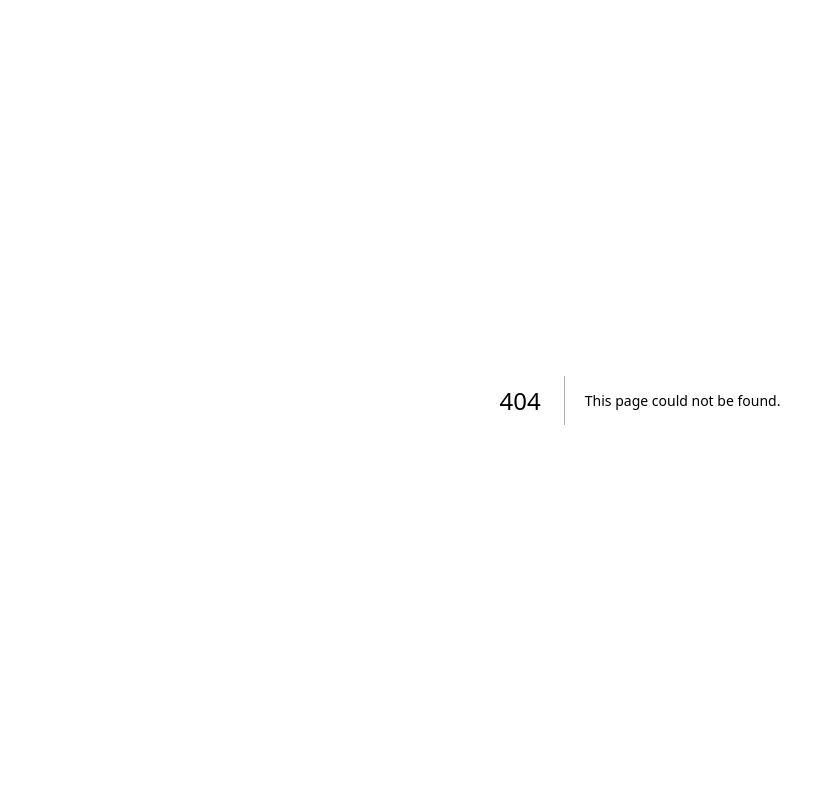
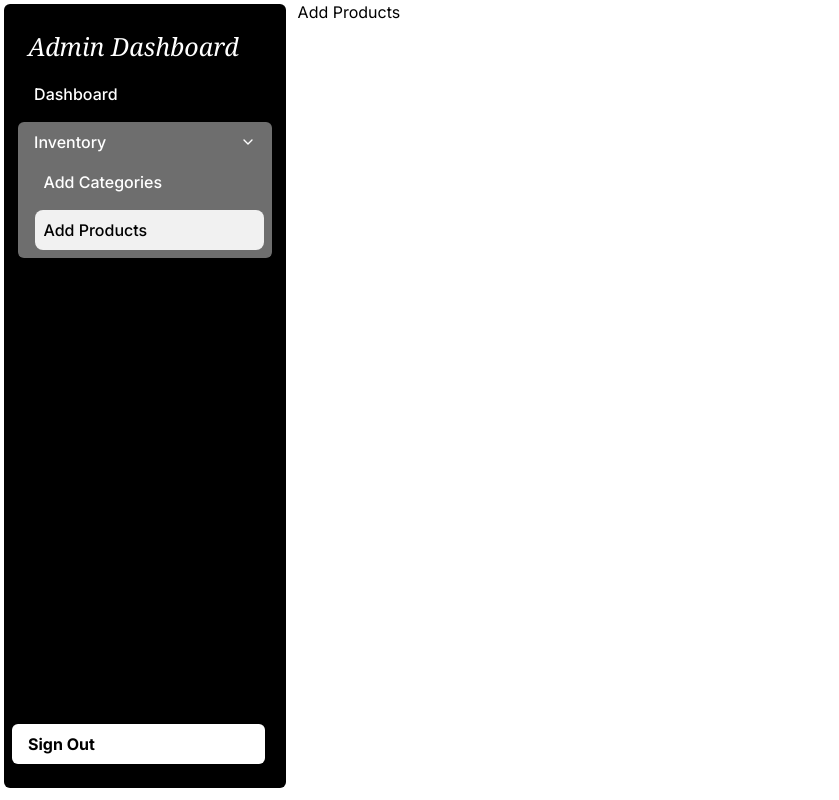
Before and after one commit to Hanvitec/mobile_spares_dashboard, a Next.js app: page /inventory/add-products in a window 1280 px wide. Before the commit this address had no page. Shown: the whole page, without its empty margins (0-839 px from the left). Built offline with nearby package versions, Linux system fonts and the light colour scheme.

Commit message:
Added SideNav. Making required changes to layout.js

```diff
--- /dev/null
+++ b/src/app/components/SideNav.js
@@ -0,0 +1,134 @@
+"use client";
+import { signOut } from "next-auth/react";
+import Link from "next/link";
+import { usePathname, useRouter } from "next/navigation";
+import React from "react";
+
+const SideNav = () => {
+  const links = [
+    {
+      label: "Dashboard",
+      url: "/dashboard",
+      subLinks: [],
+    },
+    {
+      label: "Inventory",
+      url: "/inventory",
+      subLinks: [
+        {
+          label: "Add Categories",
+          url: "/inventory/add-categories",
+        },
+        {
+          label: "Add Products",
+          url: "/inventory/add-products",
+        },
+      ],
+    },
+  ];
+
+  const pathname = usePathname();
+  const router = useRouter();
+
+  const handleParentClick = (subLinkUrl) => {
+    router.push(subLinkUrl);
+  };
+
+  return (
+    <div className="h-[98vh] w-[22vw] bg-black flex flex-col gap-2 justify-between m-1 rounded-md py-4">
+      <div className="">
+        <h1 className="text-white text-[25px] font-[500] flex items-center px-6 py-2 font-serif italic">
+          Admin Dashboard
+        </h1>
+        {/* Dashboard menu items */}
+        <div className="h-fit max-h-[80%]">
+          {links.map((link) => (
+            <div key={link.label}>
+              <div
+                onClick={() =>
+                  link.subLinks.length > 0 &&
+                  handleParentClick(link.subLinks[0].url)
+                }
+                className={`text-white w-[90%] mx-auto  flex flex-col  font-[500] transition-all duration-400 ease-in-out ${
+                  pathname === link.url || pathname.startsWith(link.url)
+                    ? " "
+                    : ""
+                }`}
+              >
+                {link.subLinks.length === 0 ? (
+                  <Link href={link.url}>
+                    <p
+                      className={`w-full h-full mb-2 px-4 py-2 ${
+                        pathname === link.url ? "bg-[#ffffffe6] text-black" : ""
+                      } rounded-md`}
+                    >
+                      {link.label}
+                    </p>
+                  </Link>
+                ) : (
+                  <div
+                    className={`w-full h-full px-4 py-2 cursor-pointer ${
+                      pathname.startsWith(link.url)
+                        ? "bg-[#ffffff6e] rounded-t-md"
+                        : ""
+                    } flex items-center justify-between`}
+                  >
+                    {link.label}
+                    {link.subLinks.length > 0 && (
+                      <span
+                        className={`${
+                          pathname.startsWith(link.url) && "rotate-[90deg]"
+                        } transition-all ease-in-out duration-900`}
+                      >
+                        <svg
+                          width="16"
+                          height="16"
+                          viewBox="0 0 24 24"
+                          fill="none"
+                          xmlns="http://www.w3.org/2000/svg"
+                        >
+                          <path
+                            fillRule="evenodd"
+                            clipRule="evenodd"
+                            d="M8.29289 5.29289C8.68342 4.90237 9.31658 4.90237 9.70711 5.29289L15.7071 11.2929C16.0976 11.6834 16.0976 12.3166 15.7071 12.7071L9.70711 18.7071C9.31658 19.0976 8.68342 19.0976 8.29289 18.7071C7.90237 18.3166 7.90237 17.6834 8.29289 17.2929L13.5858 12L8.29289 6.70711C7.90237 6.31658 7.90237 5.68342 8.29289 5.29289Z"
+                            fill="white"
+                          ></path>
+                        </svg>
+                      </span>
+                    )}
+                  </div>
+                )}
+              </div>
+              {link.subLinks.length > 0 && pathname.startsWith(link.url) && (
+                <div className="transition-all ease-in-out w-[90%] mx-auto rounded-b-md pb-2 mb-2  bg-[#ffffff6e] text-black flex flex-col gap-2">
+                  {link.subLinks.map((subLink) => (
+                    <Link key={subLink.url} href={subLink.url}>
+                      <p
+                        className={`${
+                          pathname === subLink.url
+                            ? "bg-[#ffffffe6] "
+                            : "text-white"
+                        } px-2 w-[90%] ml-auto transition-all ease-in-out duration-500 font-[500] mr-2 py-2 rounded-lg`}
+                      >
+                        {subLink.label}
+                      </p>
+                    </Link>
+                  ))}
+                </div>
+              )}
+            </div>
+          ))}
+        </div>
+      </div>
+      <div
+        className="cursor-pointer "
+        onClick={() => signOut()}
+      >
+        <p className="w-[90%] flex items-center rounded-md font-[700] hover:bg-[#ffffff82] transition-all ease-in-out
+        duration-200 px-4 py-2 bg-white text-black m-2 cursor-pointer"> Sign Out</p>
+      </div>
+    </div>
+  );
+};
+
+export default SideNav;
--- a/src/app/components/senddata.js
+++ /dev/null
@@ -1,84 +0,0 @@
-"use client";
-
-import { useState } from "react";
-
-const AddCustomer = () => {
-  const [customerName, setCustomerName] = useState("");
-  const [address, setAddress] = useState("");
-  const [message, setMessage] = useState("");
-
-  const handleSubmit = async (event) => {
-    event.preventDefault();
-    try {
-      const response = await fetch("/api/senddata", {
-        method: "POST",
-        headers: {
-          "Content-Type": "application/json",
-        },
-        body: JSON.stringify({ customerName, address }),
-      });
-
-      const data = await response.json();
-      if (response.ok) {
-        setMessage(data.message);
-        setCustomerName("");
-        setAddress("");
-      } else {
-        console.error("Error response:", data); // Log the error response
-        setMessage(data.message || "Something went wrong");
-      }
-    } catch (error) {
-      console.error("Network error:", error); // Log the network error
-      setMessage("Something went wrong");
-    }
-  };
-
-  return (
-    <div className="max-w-md mx-auto p-6 bg-gray-100 rounded-lg shadow-lg">
-      <h1 className="text-2xl font-semibold mb-4">Add Customer</h1>
-      <form onSubmit={handleSubmit} className="space-y-4">
-        <div>
-          <label
-            htmlFor="customerName"
-            className="block text-sm font-medium text-gray-700"
-          >
-            Customer Name
-          </label>
-          <input
-            type="text"
-            id="customerName"
-            value={customerName}
-            onChange={(e) => setCustomerName(e.target.value)}
-            required
-            className="mt-1 block w-full px-3 py-2 border border-gray-300 rounded-md shadow-sm focus:outline-none focus:ring-indigo-500 focus:border-indigo-500 sm:text-sm"
-          />
-        </div>
-        <div>
-          <label
-            htmlFor="address"
-            className="block text-sm font-medium text-gray-700"
-          >
-            Address
-          </label>
-          <input
-            type="text"
-            id="address"
-            value={address}
-            onChange={(e) => setAddress(e.target.value)}
-            required
-            className="mt-1 block w-full px-3 py-2 border border-gray-300 rounded-md shadow-sm focus:outline-none focus:ring-indigo-500 focus:border-indigo-500 sm:text-sm"
-          />
-        </div>
-        <button
-          type="submit"
-          className="bg-green-500 hover:bg-green-600 text-white font-semibold py-2 px-4 rounded"
-        >
-          Add Customer
-        </button>
-      </form>
-      {message && <p className="mt-4 text-sm text-gray-600">{message}</p>}
-    </div>
-  );
-};
-
-export default AddCustomer;
--- /dev/null
+++ b/src/app/dashboard/page.js
@@ -0,0 +1,11 @@
+import React from 'react'
+
+const Page = () => {
+  return (
+    <div>
+        Dashboard
+    </div>
+  )
+}
+
+export default Page
--- /dev/null
+++ b/src/app/inventory/add-categories/page.js
@@ -0,0 +1,11 @@
+import React from 'react'
+
+const Page = () => {
+  return (
+    <div>
+        Add Categories
+    </div>
+  )
+}
+
+export default Page
--- /dev/null
+++ b/src/app/inventory/add-products/page.js
@@ -0,0 +1,11 @@
+import React from 'react'
+
+const Page = () => {
+  return (
+    <div>
+        Add Products
+    </div>
+  )
+}
+
+export default Page
--- a/src/app/layout.js
+++ b/src/app/layout.js
@@ -1,7 +1,10 @@
+"use client"; // Add this line
+
 import { Inter } from "next/font/google";
 import "./globals.css";
-
+import { usePathname } from "next/navigation"; // This is fine since this is now a client component
 import SessionProvider from "./components/SessionProvider";
+import SideNav from "./components/SideNav";
 
 const inter = Inter({ subsets: ["latin"] });
 
@@ -11,15 +14,21 @@
 };
 
 export default function RootLayout({ children }) {
+  const pathname = usePathname();
+
+  // Define the paths where the SideNav should not be rendered
+  const noSideNavPaths = ["/login", "/register", "/404"];
+
+  // Check if the current pathname is in the list of paths where SideNav should not be rendered
+  const shouldRenderSideNav = !noSideNavPaths.includes(pathname);
+
   return (
     <html lang="en">
       <body className={inter.className}>
         <SessionProvider>
-          <nav>
-
-          </nav>
-
-          <main className="">
+          <nav></nav>
+          <main className="flex gap-2">
+            {shouldRenderSideNav && <SideNav />}
             {children}
           </main>
           <footer></footer>
--- a/src/app/page.js
+++ b/src/app/page.js
@@ -1,12 +1,16 @@
+'use client'
 import Image from "next/image";
-// import AddCustomer from "./components/senddata";
+import SideNav from "./components/SideNav";
+import { useRouter } from "next/navigation";
+
 export default function Home() {
+  const router  = useRouter();
+  router.push('/dashboard')
   return (
     <div >
-      {/* <AddCustomer/> */}
-      <p className="text-6xl">
-        Home Page
-      </p>
+      <div className="">
+
+      </div>
     </div>
   );
 }
--- /dev/null
+++ b/src/pages/api/dummyAPI.js
@@ -0,0 +1,13 @@
+import { authOptions } from "./auth/[...nextauth]";
+import { getServerSession } from "next-auth";
+
+export default async function handler(req, res){
+    const session = await getServerSession(req, res, authOptions);
+
+    if(!session){
+        res.status(401).json({message: 'You must be logged in.'})
+        return;
+    }
+
+    res.status(200).json({name: "Hello From Dummy API"})
+}
```
Also changed, not shown: src/middleware.js (+8 -3 lines).
